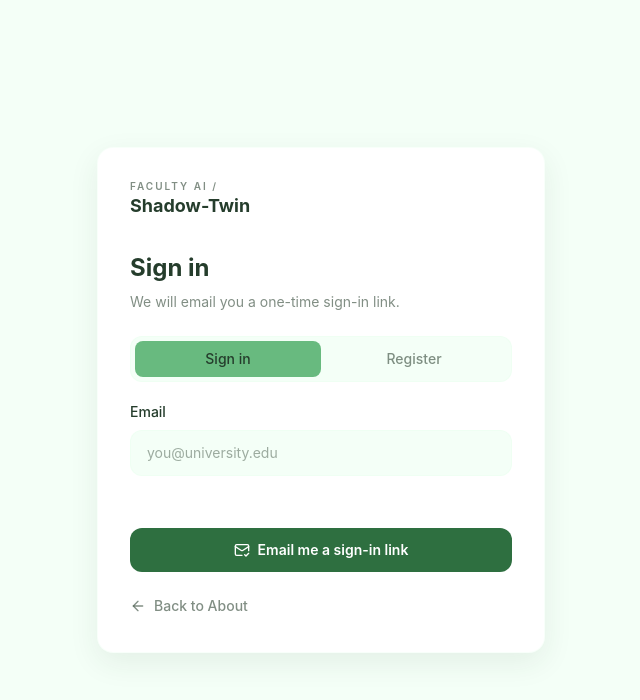
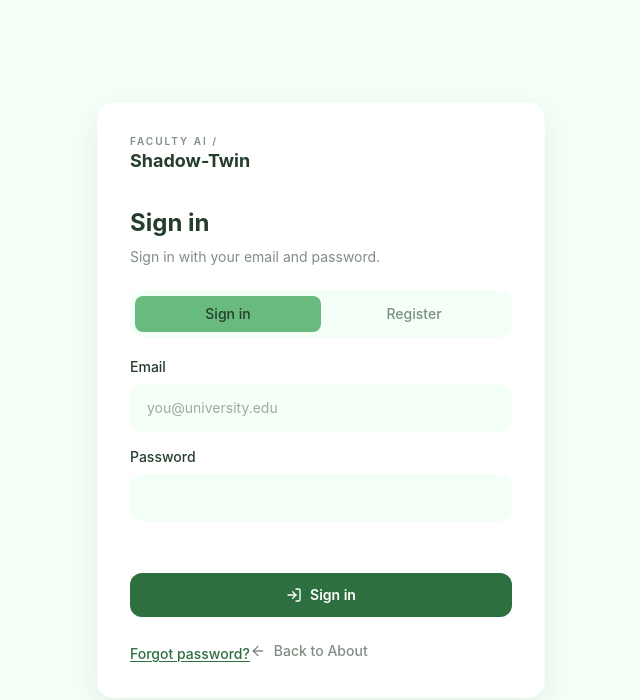
Before and after one commit to vemalaprajwal8200-a11y/ai-shadow-twin-by-encrypted, a React (Vite) app: page /login in a window 1280 px wide. Shown: the top 700 px of the page, without its empty margins (319-959 px from the left). Built offline with nearby package versions, Linux system fonts and the light colour scheme; no server answers.

Commit message:
Add password registration and recovery

```diff
--- a/src/auth/AuthContext.jsx
+++ b/src/auth/AuthContext.jsx
@@ -2,6 +2,8 @@ import { createContext, useContext, useEffect, useMemo, useState } from 'react'
 import { getSupabaseClient, isSupabaseConfigured } from '../api/supabase'
 
 const AuthContext = createContext(null)
+const EMAIL_CONFIRMATION_URL = 'https://ai-shadow-twin-by-encrypted.vercel.app/login'
+const PASSWORD_RECOVERY_URL = 'https://ai-shadow-twin-by-encrypted.vercel.app/login?recovery=complete'
 
 async function getProfileUser(client, authUser) {
   const { data, error } = await client
@@ -93,26 +95,60 @@ export function AuthProvider({ children }) {
     loading,
     isAuthenticated: Boolean(user),
     configured: isSupabaseConfigured(),
-    async sendMagicLink(
-      email,
-      { shouldCreateUser = false, displayName = '', studentId = '', requestedRole = 'student' } = {},
-    ) {
+    async registerWithEmail(email, password, { displayName = '', studentId = '', requestedRole = 'student' } = {}) {
       const client = getSupabaseClient()
-      const { error } = await client.auth.signInWithOtp({
+      const { data, error } = await client.auth.signUp({
         email: email.trim(),
+        password,
         options: {
-          shouldCreateUser,
-          emailRedirectTo: `${window.location.origin}/login`,
-          ...(shouldCreateUser && {
-            data: {
-              display_name: displayName.trim(),
-              student_id: studentId.trim(),
-              requested_role: requestedRole === 'faculty' ? 'faculty' : 'student',
-            },
-          }),
+          emailRedirectTo: EMAIL_CONFIRMATION_URL,
+          data: {
+            display_name: displayName.trim(),
+            student_id: studentId.trim(),
+            requested_role: requestedRole === 'faculty' ? 'faculty' : 'student',
+          },
         },
       })
       if (error) throw error
+      if (!data.user) throw new Error('Account registration did not return a user.')
+      if (data.user.identities?.length === 0) {
+        throw new Error('An account with this email may already exist. Try signing in instead.')
+      }
+      if (!data.session) return { requiresEmailConfirmation: true }
+
+      const profileUser = await getProfileUser(client, data.user)
+      setUser(profileUser)
+      return { user: profileUser }
+    },
+    async loginWithEmail(email, password) {
+      const client = getSupabaseClient()
+      const { data, error } = await client.auth.signInWithPassword({
+        email: email.trim(),
+        password,
+      })
+      if (error) throw error
+      if (!data.user) throw new Error('Sign-in did not return an account.')
+
+      const profileUser = await getProfileUser(client, data.user)
+      setUser(profileUser)
+      return profileUser
+    },
+    async sendPasswordReset(email) {
+      const client = getSupabaseClient()
+      const { error } = await client.auth.resetPasswordForEmail(email.trim(), {
+        redirectTo: PASSWORD_RECOVERY_URL,
+      })
+      if (error) throw error
+    },
+    async updatePassword(password) {
+      const client = getSupabaseClient()
+      const { data, error } = await client.auth.updateUser({ password })
+      if (error) throw error
+      if (!data.user) throw new Error('Could not update your password.')
+
+      const profileUser = await getProfileUser(client, data.user)
+      setUser(profileUser)
+      return profileUser
     },
     async updateStudentDetails({ name, studentId, semester, section }) {
       const client = getSupabaseClient()
--- a/src/components/RouteGuards.jsx
+++ b/src/components/RouteGuards.jsx
@@ -15,7 +15,9 @@ export function ProtectedRoute({ children }) {
 
 export function LoginRoute() {
   const { user, isAuthenticated, loading } = useAuth()
+  const location = useLocation()
   if (loading) return <div className="grid min-h-screen place-items-center bg-bg text-sm text-muted" role="status">Checking your session...</div>
+  if (location.search.includes('recovery=')) return <Login />
   if (!isAuthenticated) return <Login />
 
   const facultyAccessPending = user?.requestedRole === 'faculty' && user.role !== 'faculty'
--- a/src/pages/Login.jsx
+++ b/src/pages/Login.jsx
@@ -1,55 +1,126 @@
 import { useState } from 'react'
-import { ArrowLeft, MailCheck } from 'lucide-react'
-import { Link, useNavigate } from 'react-router-dom'
+import { ArrowLeft, LogIn, UserPlus } from 'lucide-react'
+import { Link, useNavigate, useSearchParams } from 'react-router-dom'
 import { useAuth } from '../auth/AuthContext'
 
 export default function Login() {
-  const { configured, sendMagicLink } = useAuth()
+  const navigate = useNavigate()
+  const [searchParams, setSearchParams] = useSearchParams()
+  const { configured, registerWithEmail, loginWithEmail, sendPasswordReset, updatePassword } = useAuth()
   const [mode, setMode] = useState('signin')
   const [accountType, setAccountType] = useState('student')
   const [name, setName] = useState('')
   const [studentId, setStudentId] = useState('')
   const [email, setEmail] = useState('')
-  const [linkSent, setLinkSent] = useState(false)
+  const [confirmationSent, setConfirmationSent] = useState(false)
+  const [password, setPassword] = useState('')
+  const [confirmPassword, setConfirmPassword] = useState('')
+  const [recoveryMessage, setRecoveryMessage] = useState('')
   const [loading, setLoading] = useState(false)
   const [error, setError] = useState('')
   const [message, setMessage] = useState('')
+  const isRecoveryRequest = searchParams.get('recovery') === 'request'
+  const isPasswordReset = searchParams.get('recovery') === 'complete'
+  const isRecovery = isRecoveryRequest || isPasswordReset
 
-  const sendLink = async () => {
+  const handleSubmit = async (event) => {
+    event.preventDefault()
+    setError('')
+    setMessage('')
+
+    if ((mode === 'register' || isPasswordReset) && password !== confirmPassword) {
+      setError('Passwords do not match.')
+      return
+    }
+    if ((mode === 'register' || isPasswordReset) && password.length < 8) {
+      setError('Use a password with at least 8 characters.')
+      return
+    }
+
+    if (isRecoveryRequest) {
+      setLoading(true)
+      try {
+        await sendPasswordReset(email)
+        setRecoveryMessage('If an account exists for that email, a password reset link has been sent.')
+      } catch (resetError) {
+        setError(resetError instanceof Error ? resetError.message : 'Could not send a password reset link.')
+      } finally {
+        setLoading(false)
+      }
+      return
+    }
+
+    if (isPasswordReset) {
+      setLoading(true)
+      try {
+        await updatePassword(password)
+        navigate('/dashboard', { replace: true })
+      } catch (resetError) {
+        setError(resetError instanceof Error ? resetError.message : 'Could not update your password.')
+      } finally {
+        setLoading(false)
+      }
+      return
+    }
+
     setError('')
     setMessage('')
     if (mode === 'register' && (!name.trim() || (accountType === 'student' && !studentId.trim()))) {
       setError(accountType === 'student' ? 'Enter your name and USN / Student ID.' : 'Enter your name.')
       return
     }
+    if (mode === 'register' && password !== confirmPassword) {
+      setError('Passwords do not match.')
+      return
+    }
     setLoading(true)
     try {
-      await sendMagicLink(email, {
-        shouldCreateUser: mode === 'register',
-        displayName: name,
-        studentId,
-        requestedRole: accountType,
-      })
-      setLinkSent(true)
-      setMessage('If this address can sign in, a one-time sign-in link has been emailed. Open it in this browser to continue.')
-    } catch (sendError) {
-      setError(sendError instanceof Error ? sendError.message : 'Could not send a sign-in link.')
+      if (mode === 'register') {
+        const result = await registerWithEmail(email, password, {
+          displayName: name,
+          studentId,
+          requestedRole: accountType,
+        })
+        if (result.requiresEmailConfirmation) {
+          setConfirmationSent(true)
+          setMessage(`Check ${email} and confirm your account. The link will return you to the production sign-in page.`)
+          return
+        }
+
+        navigate('/dashboard', { replace: true })
+      } else {
+        await loginWithEmail(email, password)
+        navigate('/dashboard', { replace: true })
+      }
+    } catch (submitError) {
+      setError(submitError instanceof Error ? submitError.message : mode === 'register' ? 'Could not create your account.' : 'Could not sign in.')
     } finally {
       setLoading(false)
     }
-  }
-
-  const handleSubmit = async (event) => {
-    event.preventDefault()
-    await sendLink()
   }
 
   const changeMode = (nextMode) => {
     setMode(nextMode)
     setError('')
     setMessage('')
-    setLinkSent(false)
+    setConfirmationSent(false)
     setAccountType('student')
+    setPassword('')
+    setConfirmPassword('')
+  }
+
+  const beginPasswordReset = () => {
+    setSearchParams({ recovery: 'request' })
+    setError('')
+    setMessage('')
+  }
+
+  const cancelPasswordReset = () => {
+    setSearchParams({})
+    setError('')
+    setRecoveryMessage('')
+    setPassword('')
+    setConfirmPassword('')
   }
 
   return (
@@ -60,16 +131,22 @@ export default function Login() {
           <span className="block text-lg font-bold text-heading">Shadow-Twin</span>
         </Link>
 
-        <h1 id="auth-title" className="mb-2 text-2xl font-bold text-heading">{mode === 'register' ? 'Create your account' : 'Sign in'}</h1>
+        <h1 id="auth-title" className="mb-2 text-2xl font-bold text-heading">
+          {isPasswordReset ? 'Choose a new password' : isRecoveryRequest ? 'Reset your password' : mode === 'register' ? 'Create your account' : 'Sign in'}
+        </h1>
 
         <p className="mb-6 text-sm text-muted">
-          {linkSent
-            ? `Open the sign-in link sent to ${email} in this browser.`
+          {isPasswordReset
+            ? 'Choose a new password for your account.'
+            : isRecoveryRequest
+              ? 'Enter your account email and we will send you a reset link.'
+              : confirmationSent
+            ? 'Confirm your email, then sign in with the email and password you registered.'
             : mode === 'register'
-              ? 'Choose your account type and enter your details.'
-              : 'We will email you a one-time sign-in link.'}
+              ? 'Choose your account type and set a password.'
+              : 'Sign in with your email and password.'}
         </p>
-        {!linkSent && <div className="mb-5 grid grid-cols-2 rounded-xl border border-border bg-bg p-1" role="group" aria-label="Choose sign-in or registration">
+        {!confirmationSent && !isRecovery && <div className="mb-5 grid grid-cols-2 rounded-xl border border-border bg-bg p-1" role="group" aria-label="Choose sign-in or registration">
           <button type="button" aria-pressed={mode === 'signin'} onClick={() => changeMode('signin')} className={`rounded-lg px-3 py-2 text-sm font-medium transition-colors ${mode === 'signin' ? 'bg-accent text-accent-fg' : 'text-muted hover:text-text'}`}>
             Sign in
           </button>
@@ -79,7 +156,7 @@ export default function Login() {
         </div>}
 
         <form onSubmit={handleSubmit} className="space-y-4">
-          {!linkSent && mode === 'register' && <>
+          {!confirmationSent && !isRecovery && mode === 'register' && <>
             <div>
               <label htmlFor="account-type" className="mb-2 block text-sm font-medium text-text">I am registering as</label>
               <select
@@ -125,7 +202,7 @@ export default function Login() {
               />
             </div>}
           </>}
-          <div>
+          {!isPasswordReset && <div>
             <label htmlFor="email" className="mb-2 block text-sm font-medium text-text">Email</label>
             <input
               id="email"
@@ -133,26 +210,54 @@ export default function Login() {
               autoComplete="email"
               required
               value={email}
-              readOnly={linkSent}
               onChange={(event) => setEmail(event.target.value)}
               className="w-full rounded-xl border border-border bg-bg px-4 py-3 text-sm text-text placeholder:text-muted/75"
               placeholder="you@university.edu"
             />
-          </div>
+          </div>}
+          {!confirmationSent && !isRecoveryRequest && <div>
+            <label htmlFor="password" className="mb-2 block text-sm font-medium text-text">Password</label>
+            <input
+              id="password"
+              type="password"
+              autoComplete={mode === 'register' ? 'new-password' : 'current-password'}
+              minLength={mode === 'register' || isPasswordReset ? 8 : undefined}
+              required
+              value={password}
+              onChange={(event) => setPassword(event.target.value)}
+              className="w-full rounded-xl border border-border bg-bg px-4 py-3 text-sm text-text placeholder:text-muted/75"
+            />
+          </div>}
+          {!confirmationSent && (mode === 'register' || isPasswordReset) && <div>
+            <label htmlFor="confirm-password" className="mb-2 block text-sm font-medium text-text">Confirm password</label>
+            <input
+              id="confirm-password"
+              type="password"
+              autoComplete="new-password"
+              minLength={8}
+              required
+              value={confirmPassword}
+              onChange={(event) => setConfirmPassword(event.target.value)}
+              className="w-full rounded-xl border border-border bg-bg px-4 py-3 text-sm text-text placeholder:text-muted/75"
+            />
+          </div>}
           <div aria-live="polite" aria-atomic="true" className="min-h-5">
             {!configured && <p className="text-sm text-danger">Set VITE_SUPABASE_URL and VITE_SUPABASE_ANON_KEY in the repository root .env.local file.</p>}
             {error && <p className="text-sm text-danger">{error}</p>}
             {message && <p className="text-sm text-success">{message}</p>}
+            {recoveryMessage && <p className="text-sm text-success">{recoveryMessage}</p>}
           </div>
-          <button type="submit" disabled={loading || !configured} className="inline-flex w-full items-center justify-center gap-2 rounded-xl bg-primary px-4 py-3 text-sm font-semibold text-primary-fg transition-colors duration-200 hover:bg-primary/90 disabled:cursor-wait disabled:opacity-70">
-            <MailCheck aria-hidden="true" className="h-4 w-4" />
-            {loading ? 'Sending link...' : linkSent ? 'Send link again' : mode === 'register' ? 'Email me a registration link' : 'Email me a sign-in link'}
+          {!confirmationSent && <button type="submit" disabled={loading || !configured} className="inline-flex w-full items-center justify-center gap-2 rounded-xl bg-primary px-4 py-3 text-sm font-semibold text-primary-fg transition-colors duration-200 hover:bg-primary/90 disabled:cursor-wait disabled:opacity-70">
+            {mode === 'register' ? <UserPlus aria-hidden="true" className="h-4 w-4" /> : <LogIn aria-hidden="true" className="h-4 w-4" />}
+            {loading
+              ? isPasswordReset ? 'Updating password...' : isRecoveryRequest ? 'Sending reset link...' : mode === 'register' ? 'Creating account...' : 'Signing in...'
+              : isPasswordReset ? 'Update password' : isRecoveryRequest ? 'Email reset link' : mode === 'register' ? 'Create account' : 'Sign in'}
           </button>
+          }
         </form>
 
-        {linkSent && <div className="mt-4 flex justify-end text-sm">
-          <button type="button" onClick={() => { setLinkSent(false); setMessage(''); setError('') }} className="font-medium text-muted underline underline-offset-2">Change email</button>
-        </div>}
+        {!confirmationSent && mode === 'signin' && !isRecovery && <button type="button" onClick={beginPasswordReset} className="mt-4 text-sm font-medium text-primary underline underline-offset-2">Forgot password?</button>}
+        {isRecovery && <button type="button" onClick={cancelPasswordReset} className="mt-4 text-sm font-medium text-muted underline underline-offset-2">Back to sign in</button>}
 
         <Link to="/" className="mt-6 inline-flex items-center gap-2 text-sm font-medium text-muted hover:text-heading"><ArrowLeft aria-hidden="true" className="h-4 w-4" />Back to About</Link>
       </section>
--- a/vite.config.js
+++ b/vite.config.js
@@ -5,7 +5,8 @@ export default defineConfig({
   plugins: [react()],
   server: {
     host: '0.0.0.0',
-    port: 5173,
+    port: 3000,
+    strictPort: true,
   },
   preview: {
     host: '0.0.0.0',
```
Also changed, not shown: 1 other file (tests, documents, lock files or other folders).
